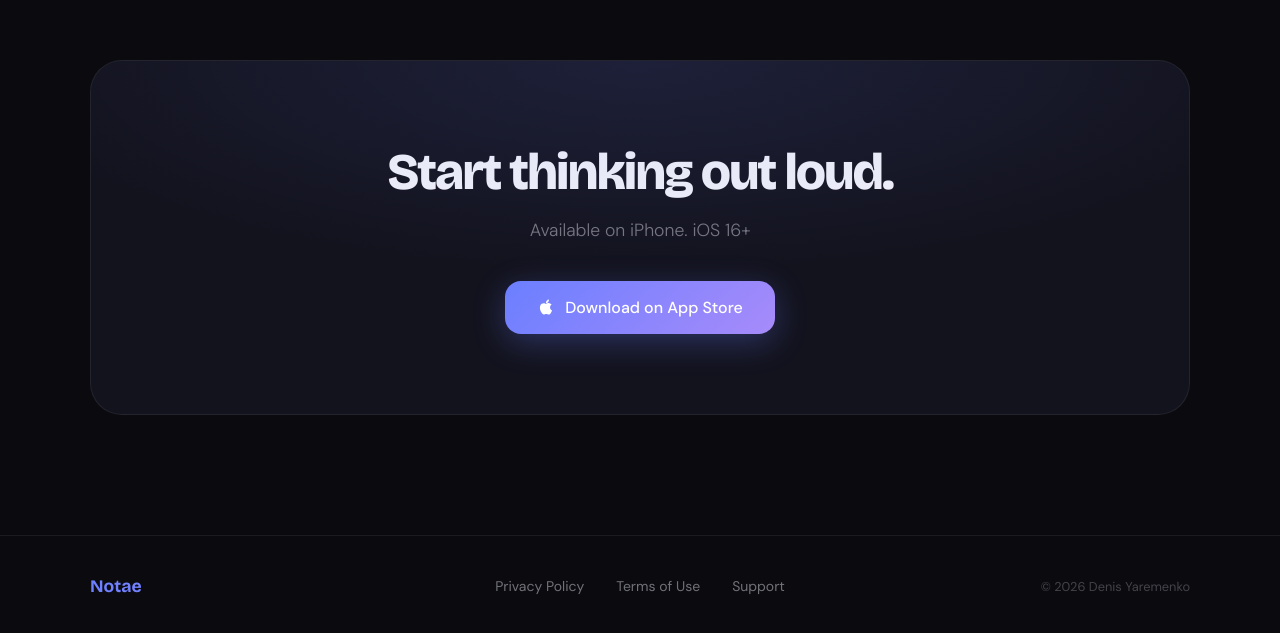
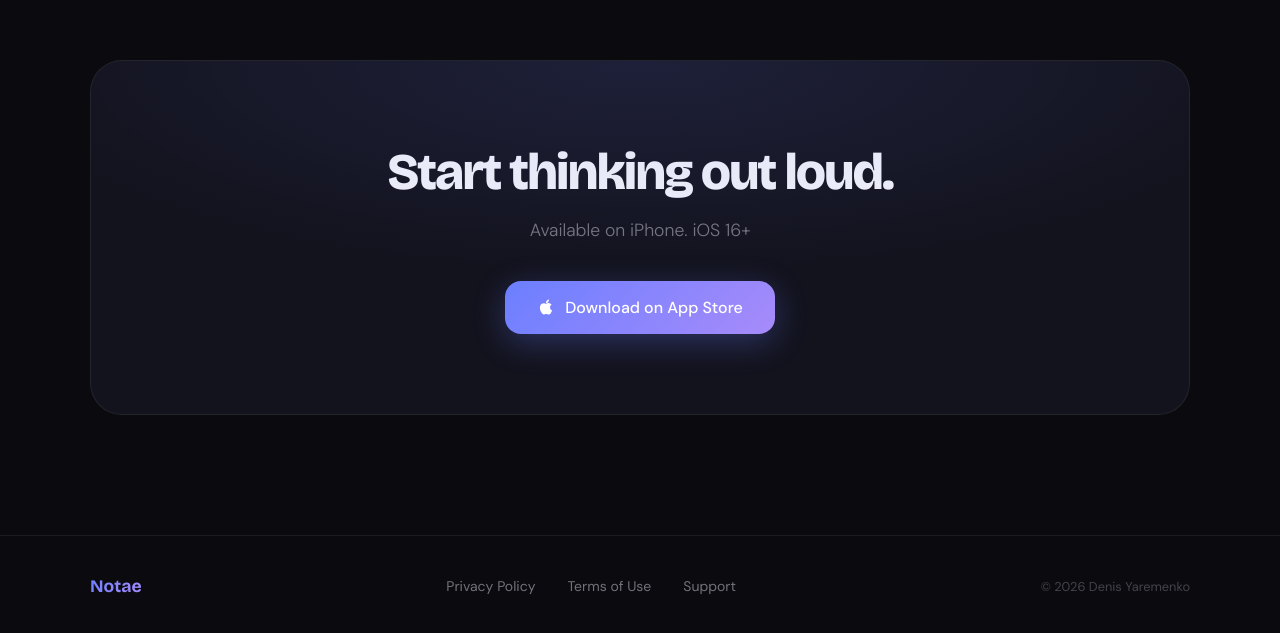
Before and after one commit to denickman/Notae-back, a website: page public/index.html in a window 1280 px wide. Shown: the part 4139-4772 px from the top of the page. Drawn offline with nearby package versions, Linux system fonts and the light colour scheme.

Commit message:
Update index.js

```diff
--- a/public/index.html
+++ b/public/index.html
@@ -769,9 +769,9 @@
         .footer-inner {
             max-width: 1100px;
             margin: 0 auto;
-            display: grid;
-            grid-template-columns: 1fr auto 1fr;
+            display: flex;
             align-items: center;
+            justify-content: space-between;
         }
 
         .footer-copy {
@@ -1076,7 +1076,7 @@
             <div class="footer-links">
                 <a href="/privacy_policy.html">Privacy Policy</a>
                 <a href="/terms_of_use.html">Terms of Use</a>
-                <a href="/cdn-cgi/l/email-protection#c9babcb9b9a6bbbd89a7a6bda8aca8b9b9e7aaa6a4">Support</a>
+                <a href="mailto:support@notaeapp.com">Support</a>
             </div>
             <span class="footer-copy">© 2026 Denis Yaremenko</span>
         </div>
```
Also changed, not shown: 1 other file.
